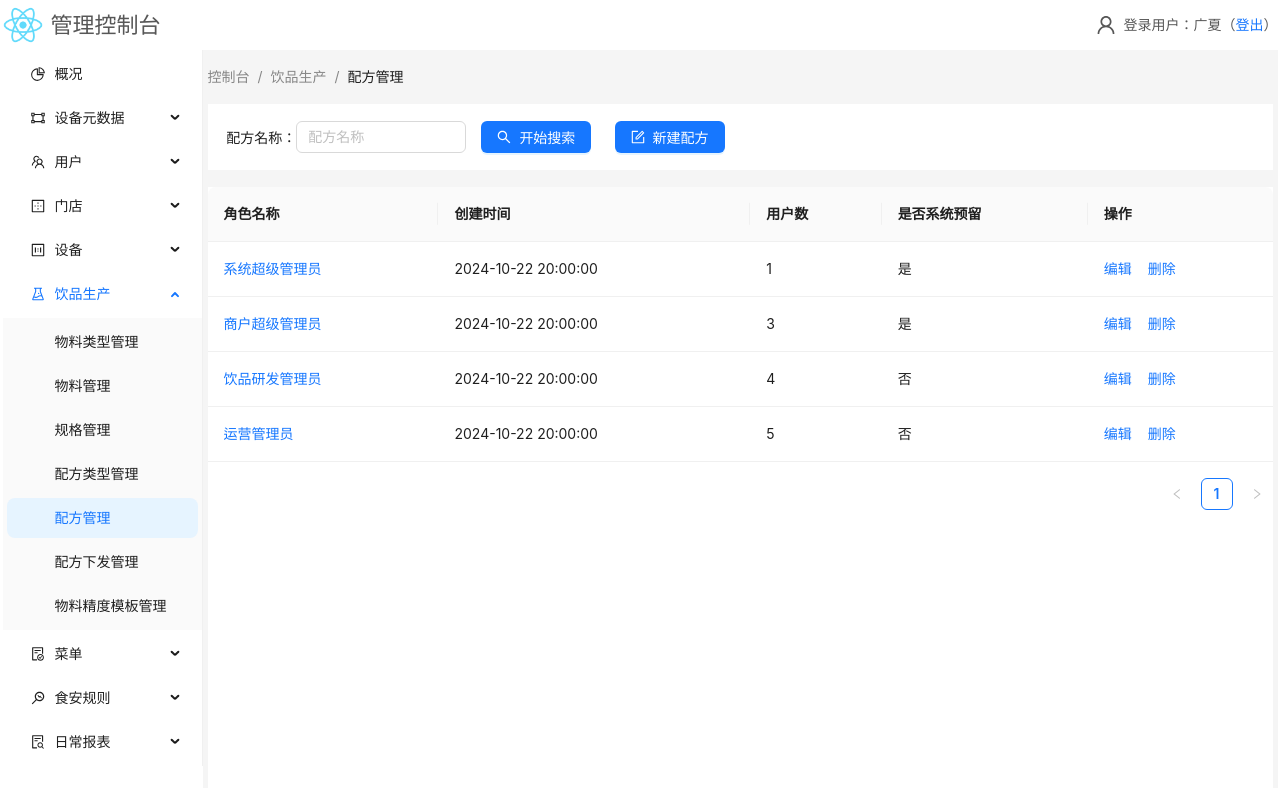
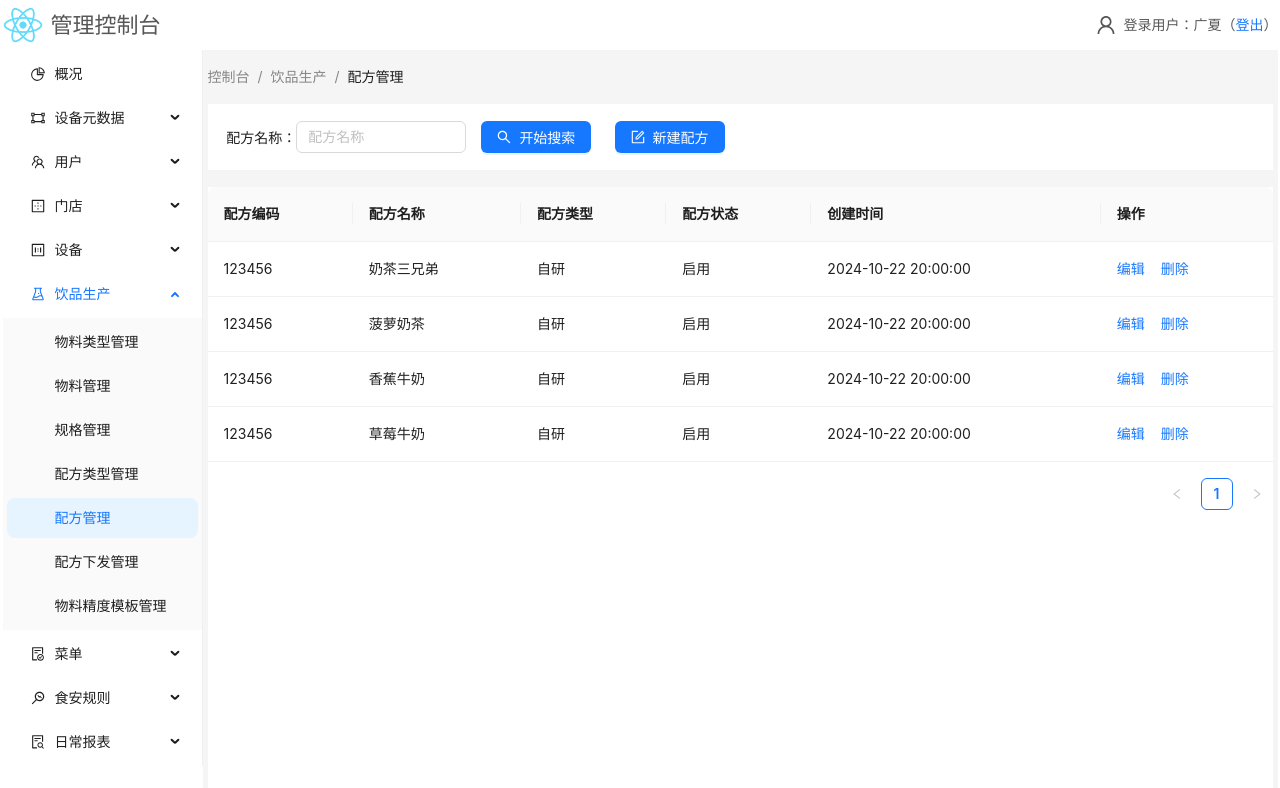
Before and after one commit to futuretask976/langtuo-teamachine-console, a React (Create React App) app: page /console/tea/topping in a window 1280 px wide. Shown: the top 788 px of the page. Built offline with nearby package versions, Linux system fonts and the light colour scheme.

Commit message:
opt code

```diff
--- a/src/components/SiderMenu.js
+++ b/src/components/SiderMenu.js
@@ -75,9 +75,9 @@ const SiderMenu = (props) => {
 
     const onMenuItemClick = (e) => {
         if (e.key == 1) {
-            window.location.href="/admin/index";
+            window.location.href="/console/index";
         } else if (e.key == 2) {
-            window.location.href="/admin/input";
+            window.location.href="/console/input";
         } else if (e.key == 3) {
             window.location.href="/console/user/client";
         } else if (e.key == 4) {
--- /dev/null
+++ b/src/components/ToppingListBlock.js
@@ -0,0 +1,97 @@
+import React from 'react';
+
+import { theme, Space, Table, Tag } from 'antd';
+
+const RoleListBlock = () => {
+    let {
+        token: { colorBgContainer, borderRadiusLG },
+    } = theme.useToken();
+
+    let columns = [
+        {
+            title: '配方编码',
+            dataIndex: 'toppingCode',
+            key: 'toppingCode',
+        },
+        {
+            title: '配方名称',
+            dataIndex: 'toppingName',
+            key: 'toppingName',
+        },
+        {
+            title: '配方类型',
+            dataIndex: 'toppingType',
+            key: 'toppingType',
+        },
+        {
+            title: '配方状态',
+            dataIndex: 'toppingStat',
+            key: 'toppingStat',
+        },
+        {
+            title: '创建时间',
+            dataIndex: 'gmtCreated',
+            key: 'gmtCreated',
+        },
+        {
+            title: '操作',
+            key: 'actions',
+            render: (_, { actions }) => (
+                <Space size="middle">
+                {actions.map((action) => {
+                    return (
+                        <a>{action}</a>
+                    );
+                })}
+                </Space>
+            ),
+        },
+    ];
+
+    let data = [
+        {
+            key: '1',
+            toppingCode: '123456',
+            toppingName: '奶茶三兄弟',
+            toppingType: '自研',
+            toppingStat: '启用',
+            gmtCreated: '2024-10-22 20:00:00',
+            actions: ['编辑', '删除'],
+        },
+        {
+            key: '2',
+            toppingCode: '123456',
+            toppingName: '菠萝奶茶',
+            toppingType: '自研',
+            toppingStat: '启用',
+            gmtCreated: '2024-10-22 20:00:00',
+            actions: ['编辑', '删除'],
+        },
+        {
+            key: '3',
+            toppingCode: '123456',
+            toppingName: '香蕉牛奶',
+            toppingType: '自研',
+            toppingStat: '启用',
+            gmtCreated: '2024-10-22 20:00:00',
+            actions: ['编辑', '删除'],
+        },
+        {
+            key: '4',
+            toppingCode: '123456',
+            toppingName: '草莓牛奶',
+            toppingType: '自研',
+            toppingStat: '启用',
+            gmtCreated: '2024-10-22 20:00:00',
+            actions: ['编辑', '删除'],
+        }
+    ];
+
+    return (
+        <div style={{ background: colorBgContainer, height: '100%' }}>
+            <Table columns={columns} dataSource={data} />
+        </div>
+    )
+};
+
+export default RoleListBlock;
--- a/src/pages/ToppingPage.js
+++ b/src/pages/ToppingPage.js
@@ -1,11 +1,11 @@
 import React, { useEffect, useState } from 'react';
-import { Button, Checkbox, Flex, Input, Layout, Modal, Table, Col, Row } from 'antd';
+import { Button, Checkbox, Flex, Input, Layout, Modal, Steps, Table, Col, Row, message, theme } from 'antd';
 import { FormOutlined, SearchOutlined } from '@ant-design/icons';
 
 import HeaderBar from '../components/HeaderBar'
 import SiderMenu from '../components/SiderMenu'
 import BreadcrumbBlock from "../components/BreadcrumbBlock"
-import RoleListBlock from '../components/RoleListBlock'
+import ToppingListBlock from '../components/ToppingListBlock'
 import FooterBar from '../components/FooterBar'
 
 const { Content } = Layout;
@@ -24,6 +24,8 @@ const ToppingPage = () => {
 
     const [open, setOpen] = useState(false);
     const [loading, setLoading] = useState(false);
+    const { token } = theme.useToken();
+    const [current, setCurrent] = useState(0);
 
     const onSearch = () => {
         alert("onSearch");
@@ -49,59 +51,51 @@ const ToppingPage = () => {
         setOpen(false);
     };
 
-    let tableData = [
+    const steps = [
         {
-            opePermGroup: '用户',
-            opePermPoints: ['商户管理', '权限点管理', '角色管理', '组织架构管理', '管理员管理']
+            title: '基本信息',
+            content: '这里是基本信息',
         },
         {
-            opePermGroup: '门店',
-            opePermPoints: ['门店组管理', '门店管理']
+            title: '操作步骤',
+            content: '这里是操作步骤',
         },
         {
-            opePermGroup: '设备',
-            opePermPoints: ['预部署管理', '设备管理', '设备详情管理']
+            title: '标准配方',
+            content: '这里是标准配方',
         },
         {
-            opePermGroup: '饮品生产',
-            opePermPoints: ['物料类型管理', '物料管理', '规格管理', '配方类型管理', '配方管理']
+            title: '选项配置',
+            content: '这里是选项配置',
         },
         {
-            opePermGroup: '菜单',
-            opePermPoints: ['菜单管理', '系列管理', '菜单下发管理']
+            title: '变动规则',
+            content: '这里是变动规则',
         },
-        {
-            opePermGroup: '食安规则',
-            opePermPoints: ['营业准备管理', '打烊准备管理', '清洗规则管理', '预警规则管理']
-        },
-        {
-            opePermGroup: '日常报表',
-            opePermPoints: ['废料记录管理', '补料记录管理', '清洗记录管理', '订单记录管理']
-        }
-    ]
+    ];
 
-    let tableCol = [
-        {
-            title: '权限分组',
-            dataIndex: 'opePermGroup',
-            key: 'opePermGroup',
-            render: (_, record) => (
-                <Checkbox>{record.opePermGroup}</Checkbox>
-            ),
-        },
-        {
-            title: '权限点',
-            dataIndex: 'opePerm',
-            key: 'opePerm',
-            render: (_, record) => (
-                record.opePermPoints.map((opePermPoint) => {
-                    return (
-                        <Checkbox>{opePermPoint}</Checkbox>
-                    );
-                })
-            ),
-        }
-    ];
+    const next = () => {
+        setCurrent(current + 1);
+    };
+
+    const prev = () => {
+        setCurrent(current - 1);
+    };
+
+    const items = steps.map((item) => ({
+        key: item.title,
+        title: item.title,
+    }));
+
+    const contentStyle = {
+        lineHeight: '260px',
+        textAlign: 'center',
+        color: token.colorTextTertiary,
+        backgroundColor: token.colorFillAlter,
+        borderRadius: token.borderRadiusLG,
+        border: `1px dashed ${token.colorBorder}`,
+        marginTop: 16,
+    };
 
     return (
         <>
@@ -141,7 +135,7 @@ const ToppingPage = () => {
                                 </Row>
                                 <Row style={{backgroundColor: '#fff', borderRadius: 0, margin: '0px 0px'}}>&nbsp;</Row>
                                 <div>&nbsp;</div>
-                                <RoleListBlock />
+                                <ToppingListBlock />
                             </Content>
                         </Layout>
                     </Layout>
@@ -152,7 +146,7 @@ const ToppingPage = () => {
             <Modal
                 centered
                 open={open}
-                title="新建角色"
+                title="新建配方"
                 onOk={handleOk}
                 onCancel={handleCancel}
                 width={1000}
@@ -164,23 +158,32 @@ const ToppingPage = () => {
                     </Button>,
                 ]}
             >
-                <div style={{display: 'flex', alignItems: 'center', flexDirection: 'column', height: 410, width: '100%'}}>
-                    <div style={{display: 'flex', alignItems: 'center', justifyContent: 'center', height: 60, width: '100%'}}>
-                        <Row style={{width: '100%'}}>
-                            <Col className="gutter-row" span={2}>
-                                <div style={{display: 'flex', alignItems: 'center', justifyContent: 'center', height: '100%'}}>
-                                    <span>角色名称：</span>
-                                </div>
-                            </Col>
-                            <Col className="gutter-row" span={6}>
-                                <div style={{display: 'flex', alignItems: 'center', justifyContent: 'center', height: '100%'}}>
-                                    <Input placeholder="角色名称" />&nbsp;&nbsp;
-                                </div>
-                            </Col>
-                        </Row>
+                <div style={{display: 'flex', alignItems: 'center', justifyItems: 'center', flexDirection: 'column', height: 400, width: '100%', border: '1px solid red'}}>
+                    <Steps current={current} items={items} />
+                    <div style={contentStyle}>
+                        {steps[current].content}
                     </div>
-                    <div style={{display: 'flex', alignItems: 'center', justifyContent: 'center', height: 350, width: '100%'}}>
-                        <Table columns={tableCol} dataSource={tableData} pagination={false} size={'small'} style={{width: '100%'}} />
+                    <div style={{marginTop: 24}}>
+                        {current > 0 && (
+                            <Button
+                                style={{
+                                margin: '0 8px',
+                                }}
+                                onClick={() => prev()}
+                            >
+                                上一步
+                            </Button>
+                        )}
+                        {current < steps.length - 1 && (
+                            <Button type="primary" onClick={() => next()}>
+                                下一步
+                            </Button>
+                        )}
+                        {current === steps.length - 1 && (
+                            <Button type="primary" onClick={() => message.success('操作完成！')}>
+                                完成
+                            </Button>
+                        )}
                     </div>
                 </div>
             </Modal>
```
